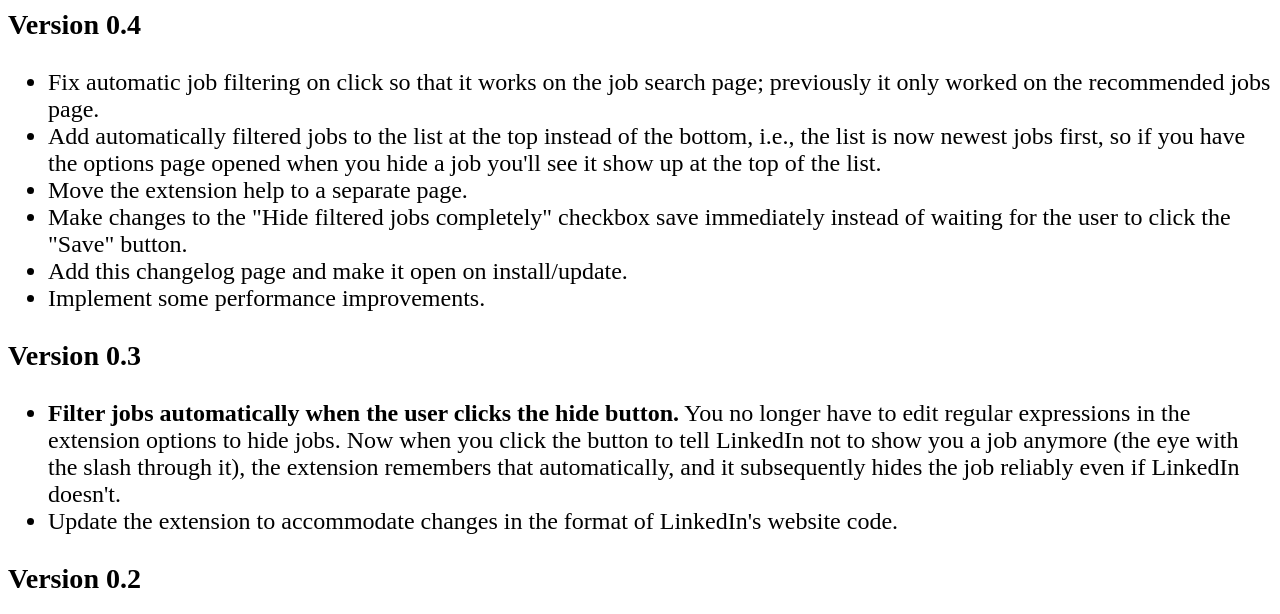
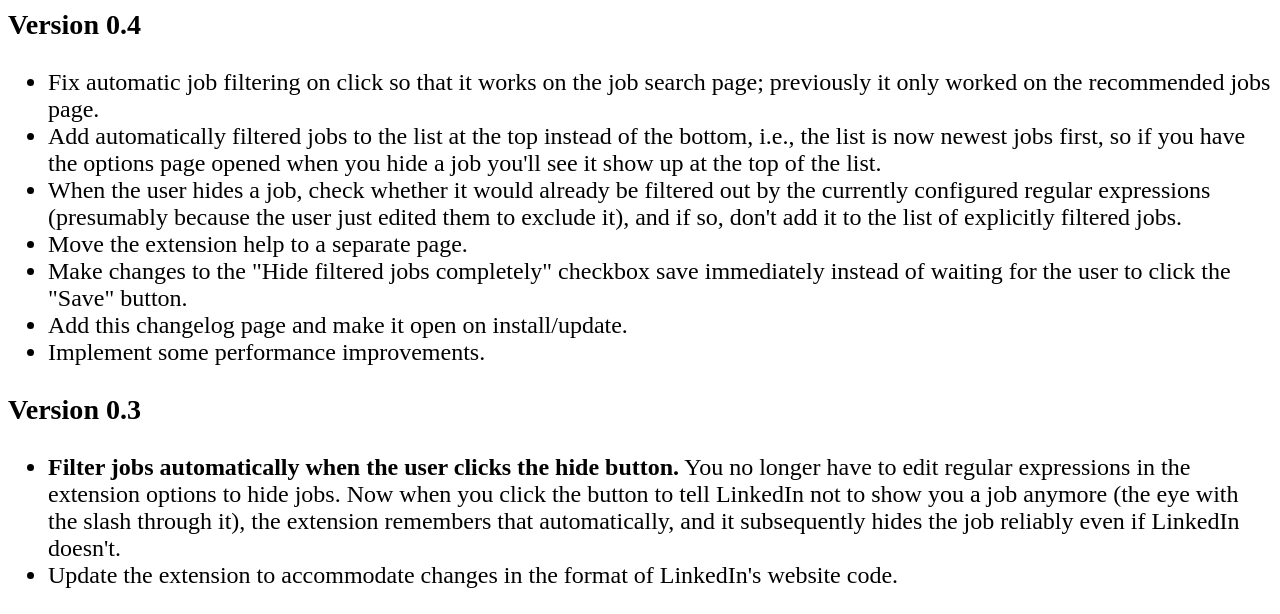
Before and after one commit to jikamens/jobs-filterer-for-linkedin, a browser extension: page changes.html in a window 1280 px wide. Shown: the part 163-777 px from the top of the page. Drawn offline with Linux system fonts and the light colour scheme.

Commit message:
Don't explicitly filter jobs that the regexps already cover
When the user hides a job, check whether it would already be filtered
out by the currently configured regular expressions (presumably
because the user just edited them to exclude it), and if so, don't add
it to the list of explicitly filtered jobs.

```diff
--- a/changes.html
+++ b/changes.html
@@ -33,6 +33,11 @@ this program. If not, see <https://www.gnu.org/licenses/>.
           instead of the bottom, i.e., the list is now newest jobs
           first, so if you have the options page opened when you hide
           a job you'll see it show up at the top of the list.</li>
+        <li>When the user hides a job, check whether it would already
+          be filtered out by the currently configured regular
+          expressions (presumably because the user just edited them to
+          exclude it), and if so, don't add it to the list of
+          explicitly filtered jobs.</li>
         <li>Move the extension help to a separate page.</li>
         <li>Make changes to the "Hide filtered jobs completely"
           checkbox save immediately instead of waiting for the user to
```
Also changed, not shown: content-script.js (+7 -0 lines).
